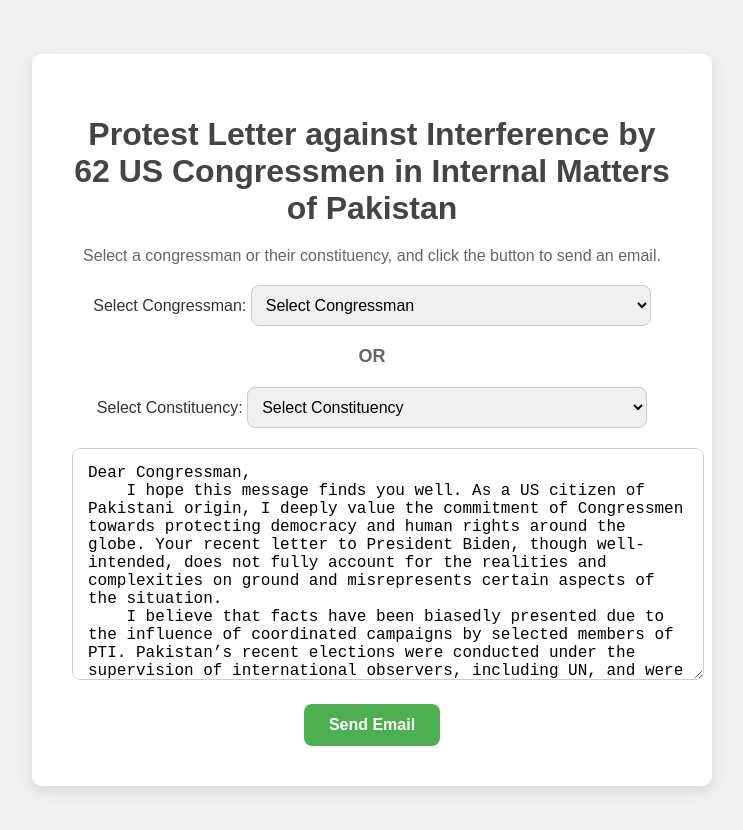
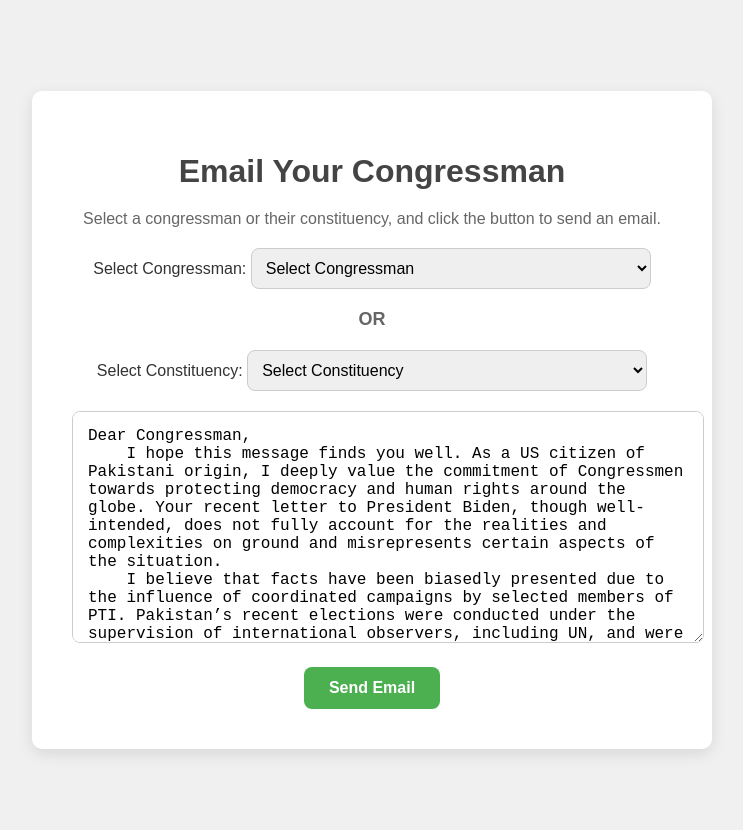
Before and after one commit to BulkEmails/Emailer, a plain HTML site: page index.html in a window 1280 px wide. Shown: the whole page, without its empty margins (268-1011 px from the left). Drawn offline with Linux system fonts and the light colour scheme.

Commit message:
Initial commit16

```diff
--- a/index.html
+++ b/index.html
@@ -3,12 +3,12 @@
 <head>
     <meta charset="UTF-8">
     <meta name="viewport" content="width=device-width, initial-scale=1.0">
-    <title>Protest Letter against Interference by 62 US Congressmen in Internal Matters of Pakistan</title>
+    <title>Email Your Congressman</title>
     <link href="style.css" rel="stylesheet">
 </head>
 <body>
     <div class="container">
-        <h1>Protest Letter against Interference by 62 US Congressmen in Internal Matters of Pakistan</h1>
+        <h1>Email Your Congressman</h1>
         <p>Select a congressman or their constituency, and click the button to send an email.</p>
 
         <!-- Dropdown for Congressmen -->
```
